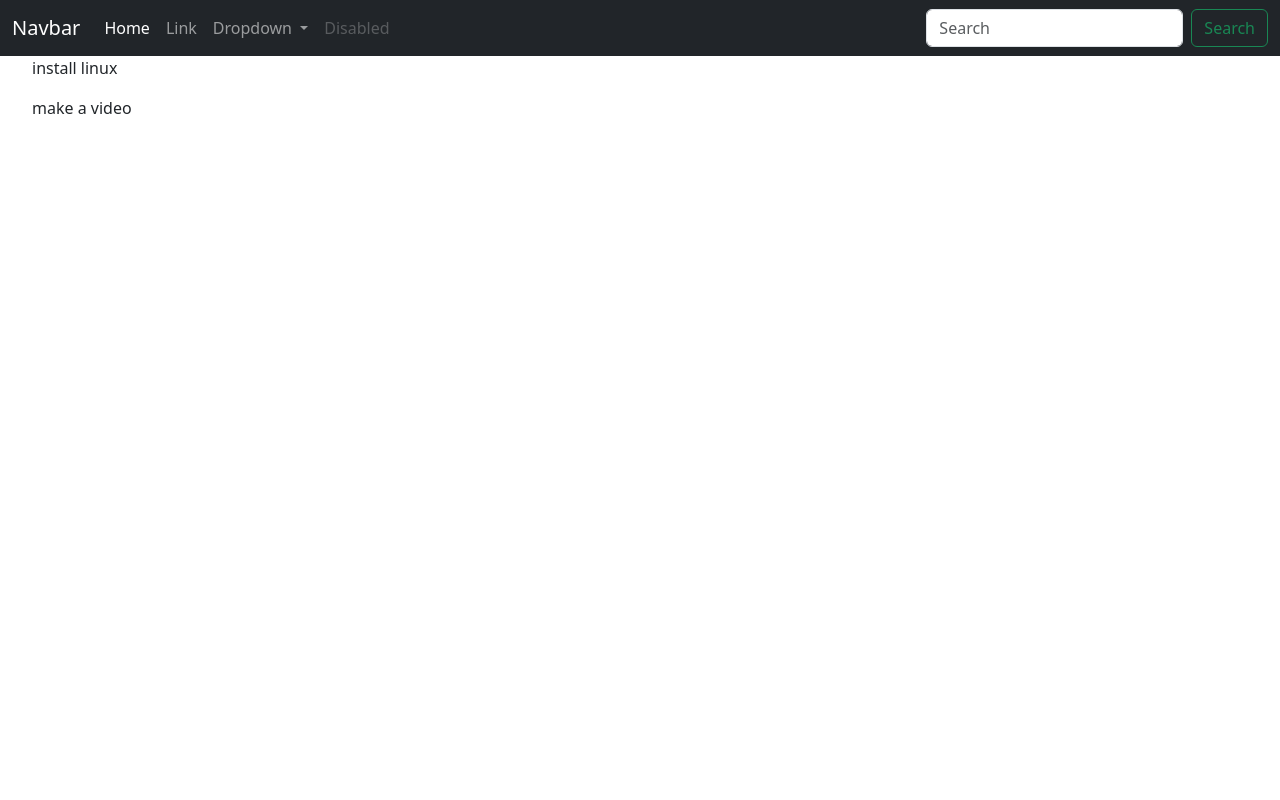
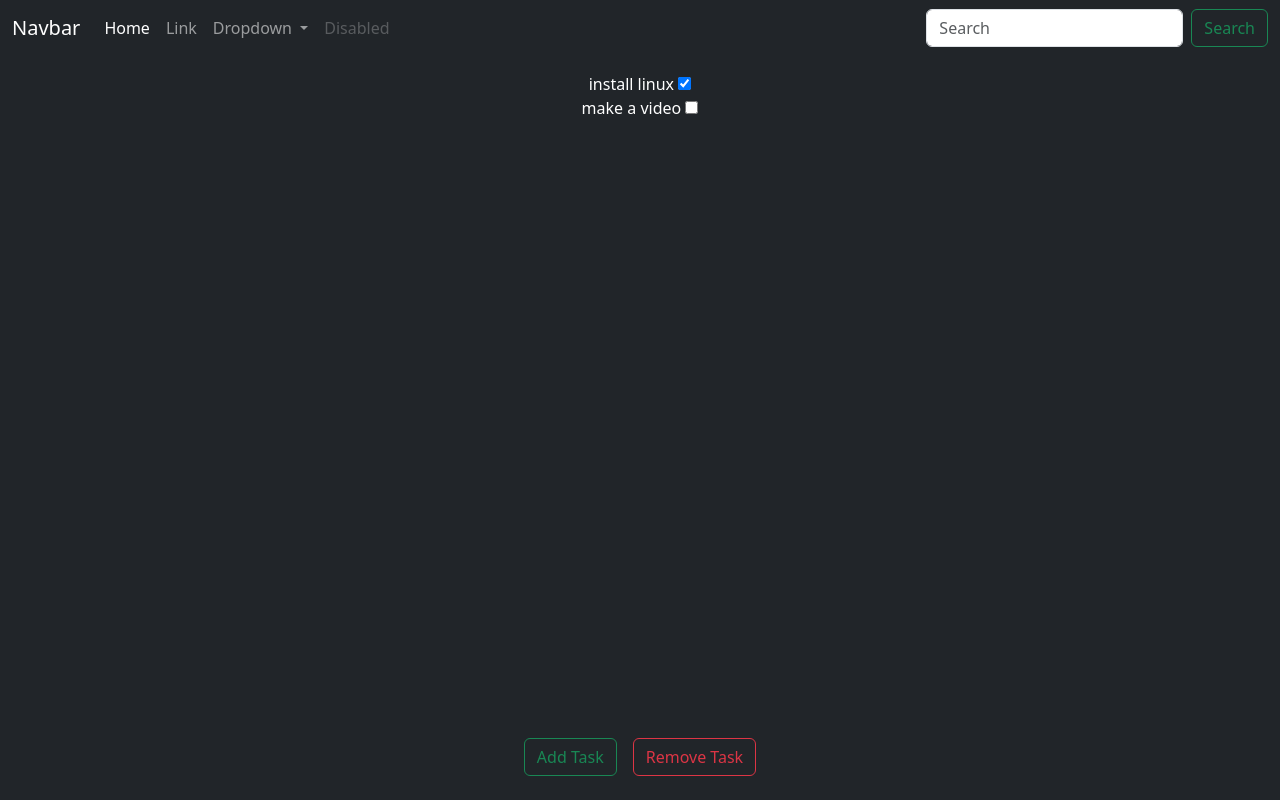
Before and after one commit to CODERSR77/django-project, a Django app: page /todo in a window 1280 px wide. Run offline with Django 5.2, Linux system fonts and the light colour scheme; data comes from the database, SQL or seed files in the repository.

Commit message:
Modified ui

```diff
--- a/server/todo/templates/todo/index.html
+++ b/server/todo/templates/todo/index.html
@@ -6,7 +6,7 @@
     <title>Bootstrap demo</title>
     <link href="https://cdn.jsdelivr.net/npm/bootstrap@5.3.8/dist/css/bootstrap.min.css" rel="stylesheet" integrity="sha384-sRIl4kxILFvY47J16cr9ZwB07vP4J8+LH7qKQnuqkuIAvNWLzeN8tE5YBujZqJLB" crossorigin="anonymous">
   </head>
-  <body>
+  <body class="bg-dark ">
     <nav class="navbar navbar-expand-lg bg-dark navbar-dark">
   <div class="container-fluid">
     <a class="navbar-brand" href="#">Navbar</a>
@@ -43,9 +43,41 @@
     </div>
   </div>
 </nav>
-    {% for task in tasks %}
-        <ul>{{ task }}</ul>
-    {% endfor %}
+<div class="container-fluid justify-content-center d-flex p-3 text-white flex-column align-items-center">
+  {% for task in tasks %}
+    {% if task.Is_Done %}
+      <div><label for="{{ task.id }}">{{ task.Title }} </label> <input type="checkbox" id="{{ task.id }}" checked></div>
+    {% else %}
+      <div><label for="{{ task.id }}">{{ task.Title }} </label> <input type="checkbox" id="{{ task.id }}"></div>
+    {% endif %}
+
+  {% endfor %}
+</div>
+<div class="modal" tabindex="-1" id="add_task">
+  <div class="modal-dialog">
+    <div class="modal-content">
+      <div class="modal-header">
+        <h5 class="modal-title">Add Task</h5>
+        <button type="button" class="btn-close" data-bs-dismiss="modal" aria-label="Close"></button>
+      </div>
+      <div class="modal-body">
+        <label for="title">Title</label>
+        <input type="text" name="" id="title" class="w-100">
+        <label for="description">Description</label><br>
+        <textarea name="" id="description" class="w-100" rows="4"></textarea>
+      </div>
+      <div class="modal-footer">
+        <button type="button" class="btn btn-secondary" data-bs-dismiss="modal">Close</button>
+        <button type="button" class="btn btn-primary">Save</button>
+      </div>
+    </div>
+  </div>
+</div>
+<div class="container-fluid d-flex p-3 fixed-bottom justify-content-center">
+  <button type="button" class="btn btn-outline-success m-2" data-bs-toggle="modal" data-bs-target="#add_task">Add Task</button>
+  <button type="button" class="btn btn-outline-danger m-2">Remove Task</button>
+
+</div>
     <script src="https://cdn.jsdelivr.net/npm/bootstrap@5.3.8/dist/js/bootstrap.bundle.min.js" integrity="sha384-FKyoEForCGlyvwx9Hj09JcYn3nv7wiPVlz7YYwJrWVcXK/BmnVDxM+D2scQbITxI" crossorigin="anonymous"></script>
   </body>
 </html>
```
